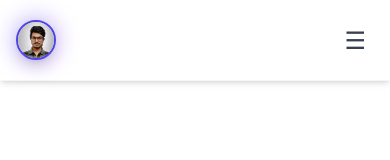
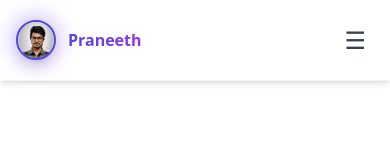
Before and after one commit to praneeth531641/Responsive_Portfolio, a React (Vite) app in the folder my-portfolio/: page / in a window 390 px wide. Shown: the top 160 px of the page. Built offline with nearby package versions, Linux system fonts and the light colour scheme.

Commit message:
fix: adjust name display size in Navbar for better responsiveness

```diff
--- a/my-portfolio/src/components/Navbar.tsx
+++ b/my-portfolio/src/components/Navbar.tsx
@@ -58,7 +58,7 @@
               className="relative h-10 w-10 rounded-full border-2 border-indigo-600 dark:border-indigo-400 shadow-lg group-hover:shadow-indigo-500/50 transition-all"
             />
           </div>
-          <span className="text-xl font-bold bg-gradient-to-r from-indigo-600 to-purple-600 dark:from-indigo-400 dark:to-purple-400 bg-clip-text text-transparent hidden sm:inline">
+          <span className="text-base sm:text-xl font-bold bg-gradient-to-r from-indigo-600 to-purple-600 dark:from-indigo-400 dark:to-purple-400 bg-clip-text text-transparent inline">
             Praneeth
           </span>
         </a>
```
